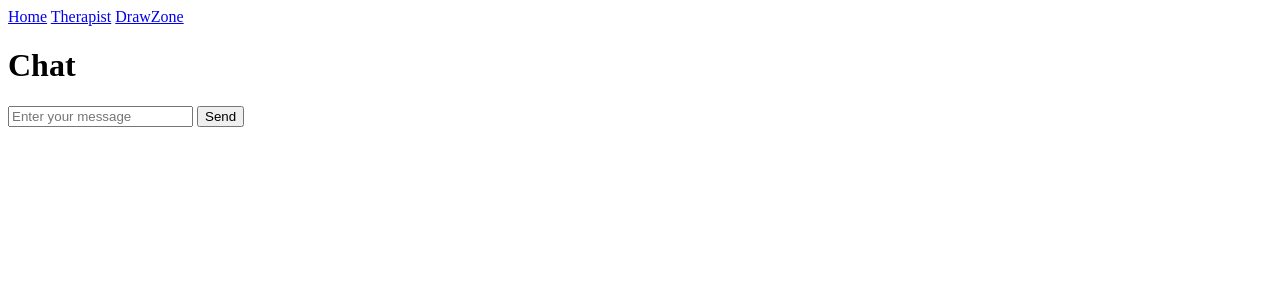
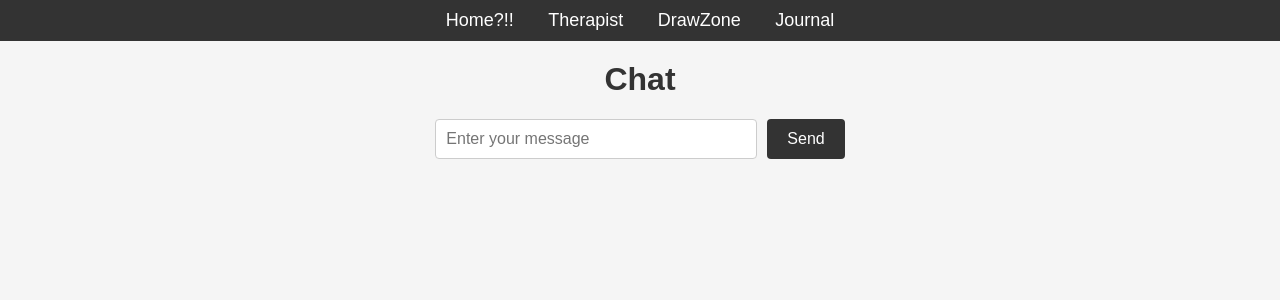
Before and after one commit to zixonn/MentalHealthSite, a Flask app: page /Therapist in a window 1280 px wide. Shown: the top 300 px of the page. Run offline with Flask 3, Linux system fonts and the light colour scheme; data that the repository does not hold is empty; some libraries are stand-ins or nearby versions.

Commit message:
Added css, journal and other stuff

```diff
--- a/bg/web.js
+++ b/bg/app.js
@@ -16,3 +16,4 @@ export default function Viewer() {
       <OrbitControls ref={ref} autoRotate />
     </Canvas>
   )
+}
--- a/bg/3droom.js
+++ b/bg/model.js
@@ -165,7 +165,7 @@ export function Model(props) {
         scale={0.105}
       />
       <mesh
-        geometry={nodes.rootmini001.geometry}
+        geometry={nodes.rootmtyini001.geometry}
         material={materials['Material.025']}
         position={[1, 1.647, -1.014]}
         rotation={[0, -0.426, 0]}
--- a/main.py
+++ b/main.py
@@ -15,12 +15,15 @@ logging.info('Initializing application...')
 # Initialize Firebase Admin SDK if not already initialized
 if not firebase_admin._apps:
     cred = credentials.Certificate('template/serviceAccountKey.json')
-    firebase_admin.initialize_app(cred, {
-        'databaseURL': 'https://console.firebase.google.com/project/spacehack-348ab/database/spacehack-348ab-default-rtdb/data/~2F'
-    })
+    firebase_admin.initialize_app(
+        cred, {
+            'databaseURL':
+            'https://console.firebase.google.com/project/spacehack-348ab/database/spacehack-348ab-default-rtdb/data/~2F'
+        })
 
 # Initialize Firestore
 db = firestore.client()
+
 
 def getChat():
     message = ""
@@ -42,6 +45,7 @@ def getChat():
 
     return result
 
+
 @app.route('/')
 def index():
     with open("template/Main.html", "r") as f:
@@ -55,6 +59,7 @@ def index():
 
     return page
 
+
 @app.route('/DrawZone')
 def DrawZone():
     with open("template/Draw/DrawZone.html", "r") as f:
@@ -67,6 +72,7 @@ def DrawZone():
     page = page.replace("{footer}", footer)
 
     return page
+
 
 @app.route('/Therapist')
 def TherapistChat():
@@ -84,6 +90,7 @@ def TherapistChat():
     page = page.replace("{footer}", footer)
 
     return page
+
 
 @app.route('/add', methods=["POST"])
 def add():
@@ -109,9 +116,75 @@ def add():
         "Airesponse": Airesponse
     }
 
-    db.collection('chats').document(datetime.datetime.now().strftime("%Y-%m-%d %H:%M:%S")).set(chat_data)
+    db.collection('chats').document(
+        datetime.datetime.now().strftime("%Y-%m-%d %H:%M:%S")).set(chat_data)
 
     return redirect("/")
+
+
+# Journal Routes
+@app.route('/Journal')
+def journal():
+    with open("template/journal/home_entries.html", "r") as f:
+        page = f.read()
+
+    with open("template/Components/header.html", "r") as f:
+        header = f.read()
+
+    with open("template/Components/footer.html", "r") as f:
+        footer = f.read()
+
+    page = page.replace("{header}", header)
+    page = page.replace("{footer}", footer)
+
+    return page
+
+
+@app.route('/new_entry')
+def new_entry():
+    with open("template/journal/new_entry.html", "r") as f:
+        page = f.read()
+
+    with open("template/Components/header.html", "r") as f:
+        header = f.read()
+
+    with open("template/Components/footer.html", "r") as f:
+        footer = f.read()
+
+    page = page.replace("{header}", header)
+    page = page.replace("{footer}", footer)
+
+    return page
+
+
+@app.route('/submit', methods=['POST'])
+def submit():
+    title = request.form['title']
+    content = request.form['content']
+    timestamp = datetime.datetime.now().strftime("%Y-%m-%d %H:%M:%S")
+    entry_data = {
+        'title': title,
+        'content': content,
+        'timestamp': timestamp
+    }
+    db.collection('journal').document(timestamp).set(entry_data)
+    return redirect("/Journal")
+
+
+@app.route('/past')
+def past_entries():
+    entries_ref = db.collection('journal').order_by(
+        'timestamp', direction=firestore.Query.DESCENDING)
+    docs = entries_ref.stream()
+    entries = [doc.to_dict() for doc in docs]
+    return render_template('journal/past_entries.html', entries=entries)
+
+
+@app.route('/entry/<entry_id>')
+def entry(entry_id):
+    entry_ref = db.collection('journal').document(entry_id)
+    entry = entry_ref.get().to_dict()
+    return render_template('entry.html', entry=entry)
 
 if __name__ == '__main__':
     logging.info('Starting Flask app...')
--- /dev/null
+++ b/static/css/style.css
@@ -0,0 +1,70 @@
+
+body {
+  font-family: Arial, sans-serif;
+  margin: 0;
+  padding: 0;
+  background-color: #f5f5f5;
+  color: #333;
+}
+nav {
+  background-color: #333;
+  padding: 10px;
+  text-align: center;
+}
+nav a {
+  color: white;
+  margin: 0 15px;
+  text-decoration: none;
+  font-size: 18px;
+}
+nav a:hover {
+  text-decoration: underline;
+}
+h1 {
+  text-align: center;
+  color: #333;
+  margin-top: 20px;
+}
+form {
+  display: flex;
+  justify-content: center;
+  margin-top: 20px;
+}
+form input[type="text"] {
+  padding: 10px;
+  font-size: 16px;
+  border: 1px solid #ccc;
+  border-radius: 4px;
+  width: 300px;
+}
+form button {
+  padding: 10px 20px;
+  font-size: 16px;
+  border: none;
+  border-radius: 4px;
+  background-color: #333;
+  color: white;
+  margin-left: 10px;
+  cursor: pointer;
+}
+form button:hover {
+  background-color: #555;
+}
+p {
+  text-align: left;
+  font-size: 18px;
+}
+a {
+  color: #333;
+  text-decoration: none;
+}
+a:hover {
+  text-decoration: underline;
+}
+
+.aframe-container {
+  position: absolute;
+  top: 50px;
+  width: 100%;
+  height: calc(100% - 50px);
+}
--- a/template/Components/header.html
+++ b/template/Components/header.html
@@ -1,14 +1,33 @@
-<!DOCTYPE html>
-<html lang="en">
+<!doctype html>
+<html lang="en" xmlns="http://www.w3.org/1999/xhtml">
     <head>
-  <meta charset="UTF-8">
-  <meta http-equiv="X-UA-Compatible" content="IE=edge">
-  <meta name="viewport" content="width=device-width, initial-scale=1.0">
-  <title>Mental Health</title>
+        <meta charset="utf-8" />
+        <title>3D Model</title>
+        <script
+            type="module"
+            src="https://unpkg.com/@google/model-viewer/dist/model-viewer.js"
+        ></script>
+        <script
+            nomodule
+            src="https://unpkg.com/@google/model-viewer/dist/model-viewer-legacy.js"
+        ></script>
+        <script src="https://aframe.io/releases/1.0.4/aframe.min.js"></script>
+        <link rel="stylesheet" href="static/css/style.css" />
+        <link rel="preconnect" href="https://fonts.googleapis.com">
+        <link rel="preconnect" href="https://fonts.gstatic.com" crossorigin>
+        <link href="https://fonts.googleapis.com/css2?family=Roboto:ital,wght@0,100;0,300;0,400;0,500;0,700;0,900;1,100;1,300;1,400;1,500;1,700;1,900&display=swap" rel="stylesheet">
     </head>
     <body>
-  <nav>
-    <a href="/">Home</a>
+          <nav id = "navbar">
+            <a href="/">Home?!!</a>
             <a href="/Therapist">Therapist</a>
             <a href="/DrawZone">DrawZone</a>
+            <a href="/Journal">Journal</a>
           </nav>
+
+
+          <!-- don't close it or it might break
+        I can't see it on the homepage tho
+      wait what show me photos
+      check disc
+        ok--!>
--- a/template/therapist/message.html
+++ b/template/therapist/message.html
@@ -1,6 +1,5 @@
+<h4 style="padding: 0% 3%; font-weight:500;"">{timestamp}</h4>
+<p style="padding: 0% 3%; ">{message}</p>
 
-<h4>{timestamp}</h4>
-<p>{message}</p>
-
-<h4>{timestamp}</h4>
-<p>{answer}</p>
+<h4  style="padding: 0% 3%; font-weight:500;"">{timestamp}</h4>
+<p style="padding: 0% 3%; ">{answer}</p>
```
Also changed, not shown: bg/index.html (added, +23 -0 lines), bg/package.json (added, +25 -0 lines), bg/style.css (added, +10 -0 lines), template/Main.html (+13 -2 lines), template/journal/entry.html (+2 -10 lines), template/journal/home_entries.html (+2 -10 lines), template/journal/new_entry.html (+3 -10 lines), template/therapist/chatbot.html (+7 -0 lines), static/css/header.css (added), 2 other files. Lines whose indentation alone changed are shown as unchanged.
